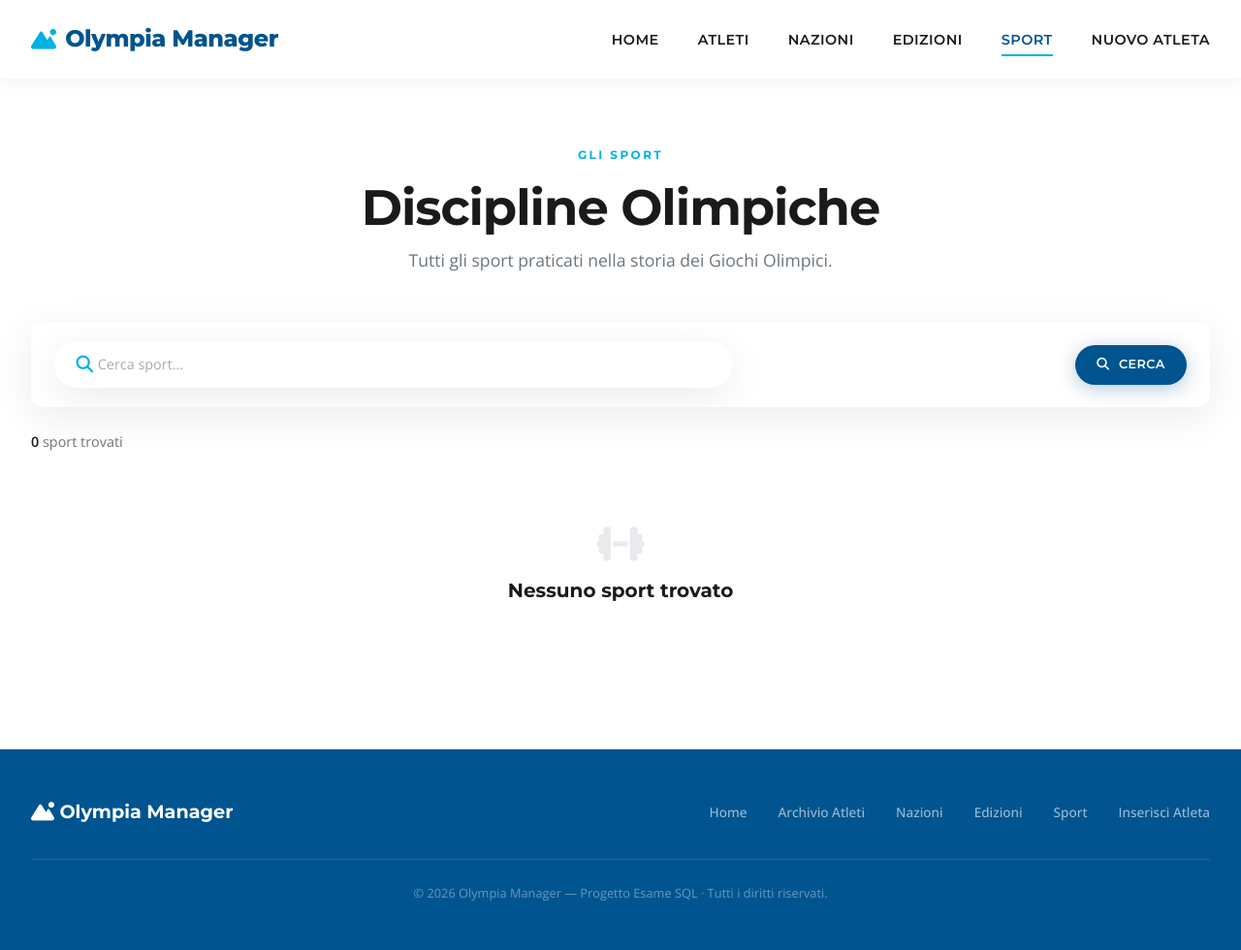
After one commit to mattiaalbatri/Esame_sql, a Flask app: page /sports in a window 1280 px wide. The commit adds this page. Shown: the whole page at 97% size. Run offline with Flask 3, Linux system fonts and the light colour scheme; data that the repository does not hold is empty; some libraries are stand-ins or nearby versions.

Commit message:
aggiunta pagine sport e dettaglio

```diff
--- a/Olympics_Project/app/templates/base.html
+++ b/Olympics_Project/app/templates/base.html
@@ -56,6 +56,11 @@
                     </a>
                 </li>
                 <li>
+                    <a href="/sports" class="{% if request.endpoint == 'sports' %}active{% endif %}">
+                        Sport
+                    </a>
+                </li>
+                <li>
                     <a href="/add_athlete" class="{% if request.endpoint == 'add_athlete' %}active{% endif %}">
                         Nuovo Atleta
                     </a>
@@ -94,6 +99,7 @@
                     <li><a href="/athletes">Archivio Atleti</a></li>
                     <li><a href="/nations">Nazioni</a></li>
                     <li><a href="/games">Edizioni</a></li>
+                    <li><a href="/sports">Sport</a></li>
                     <li><a href="/add_athlete">Inserisci Atleta</a></li>
                 </ul>
             </div>
--- /dev/null
+++ b/Olympics_Project/app/templates/sports.html
@@ -0,0 +1,67 @@
+{% extends "base.html" %}
+
+{% block title %}Olympia Manager — Discipline Sportive{% endblock %}
+
+{% block content %}
+<div class="page-header">
+    <div class="container">
+        <span class="section-label">Gli Sport</span>
+        <h1>Discipline Olimpiche</h1>
+        <p>Tutti gli sport praticati nella storia dei Giochi Olimpici.</p>
+    </div>
+</div>
+
+<section class="section" style="padding-top: 0;">
+    <div class="container">
+        <form id="filterForm" method="GET" action="/sports">
+            <div class="card-olympia" style="margin-bottom: 1.5rem;">
+                <div class="card-olympia-body" style="padding: 1.25rem 1.5rem;">
+                    <div style="display: flex; flex-wrap: wrap; align-items: center; gap: 1.25rem;">
+                        <div style="flex: 1; min-width: 200px;">
+                            <div class="search-bar-wrapper" style="margin: 0;">
+                                <i class="fas fa-search search-bar-icon"></i>
+                                <input type="text" class="search-bar" name="q"
+                                        placeholder="Cerca sport..."
+                                        value="{{ request.args.get('q', '') }}"
+                                        style="padding: 0.75rem 1rem 0.75rem 2.8rem; font-size: 0.9rem;">
+                            </div>
+                        </div>
+                        <button type="submit" class="btn-olympia btn-brand-olympia btn-sm">
+                            <i class="fas fa-search"></i> Cerca
+                        </button>
+                    </div>
+                </div>
+            </div>
+        </form>
+
+        <p style="margin-bottom: 1.5rem; color: var(--text-muted); font-size: 0.9rem;">
+            <strong style="color: var(--text-main);">{{ sports|length }}</strong> sport trovati
+        </p>
+
+        {% if sports %}
+        <div class="row">
+            {% for s in sports %}
+            <div class="col-md-3 col-sm-6" style="margin-bottom: 1.5rem;">
+                <a href="{{ url_for('sport_detail', sport_name=s.sport) }}" style="text-decoration: none; color: inherit;">
+                    <div class="card-olympia" style="transition: var(--transition); cursor: pointer;">
+                        <div class="card-olympia-body" style="text-align: center; padding: 1.5rem;">
+                            <div style="font-size: 2rem; color: var(--brand-color); margin-bottom: 0.5rem;">
+                                <i class="fas fa-dumbbell"></i>
+                            </div>
+                            <h4 style="margin: 0 0 0.5rem 0; font-size: 1.1rem;">{{ s.sport }}</h4>
+                            <span style="font-size: 0.8rem; color: var(--text-muted);">{{ s.total_events }} specialità</span>
+                        </div>
+                    </div>
+                </a>
+            </div>
+            {% endfor %}
+        </div>
+        {% else %}
+        <div style="text-align: center; padding: 3rem 1rem;">
+            <i class="fas fa-dumbbell" style="font-size: 2.5rem; color: var(--border-light); margin-bottom: 1rem;"></i>
+            <h4>Nessuno sport trovato</h4>
+        </div>
+        {% endif %}
+    </div>
+</section>
+{% endblock %}
```
Also changed, not shown: Olympics_Project/app/templates/sport_detail.html (added, +146 -0 lines).
